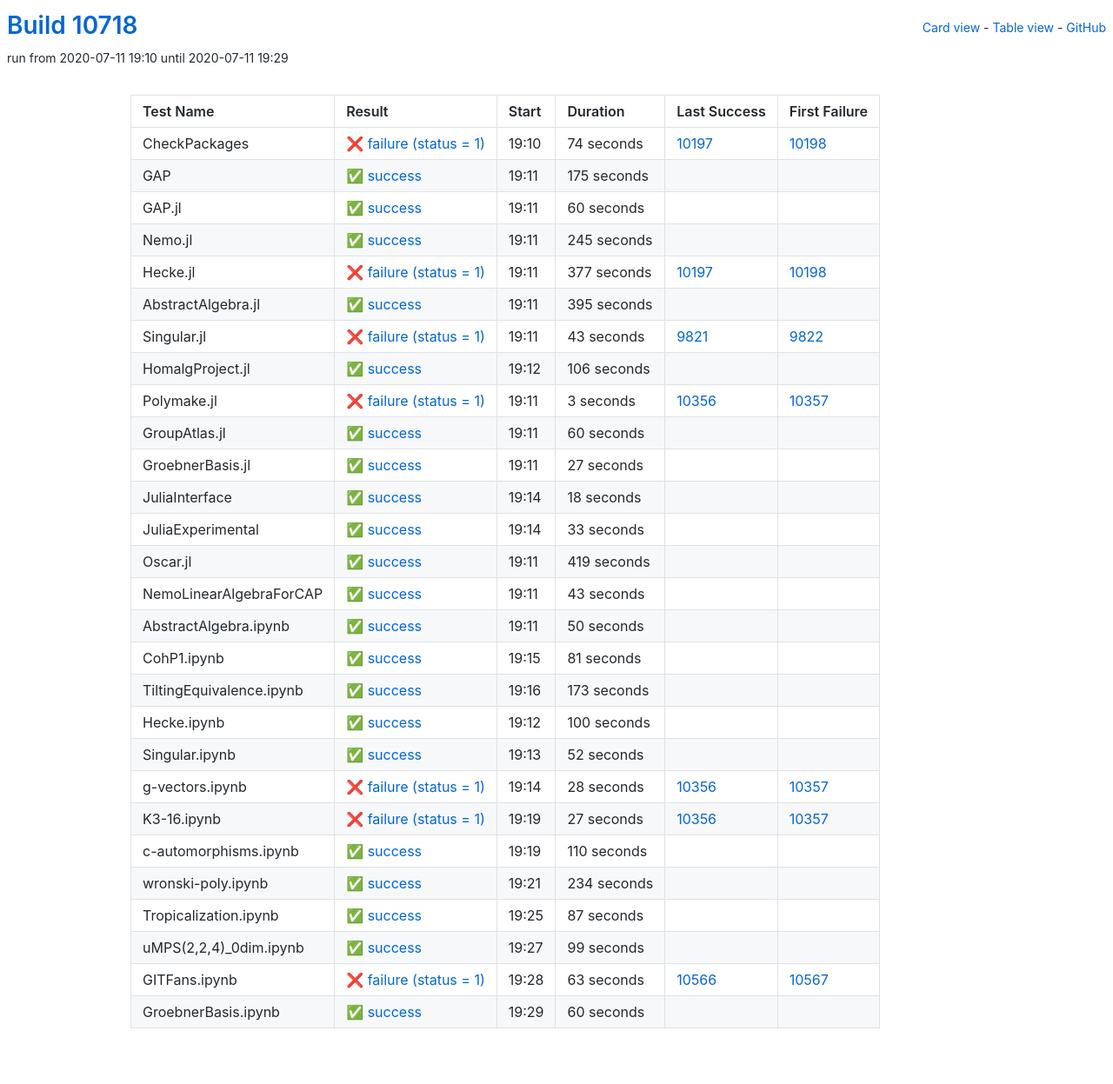
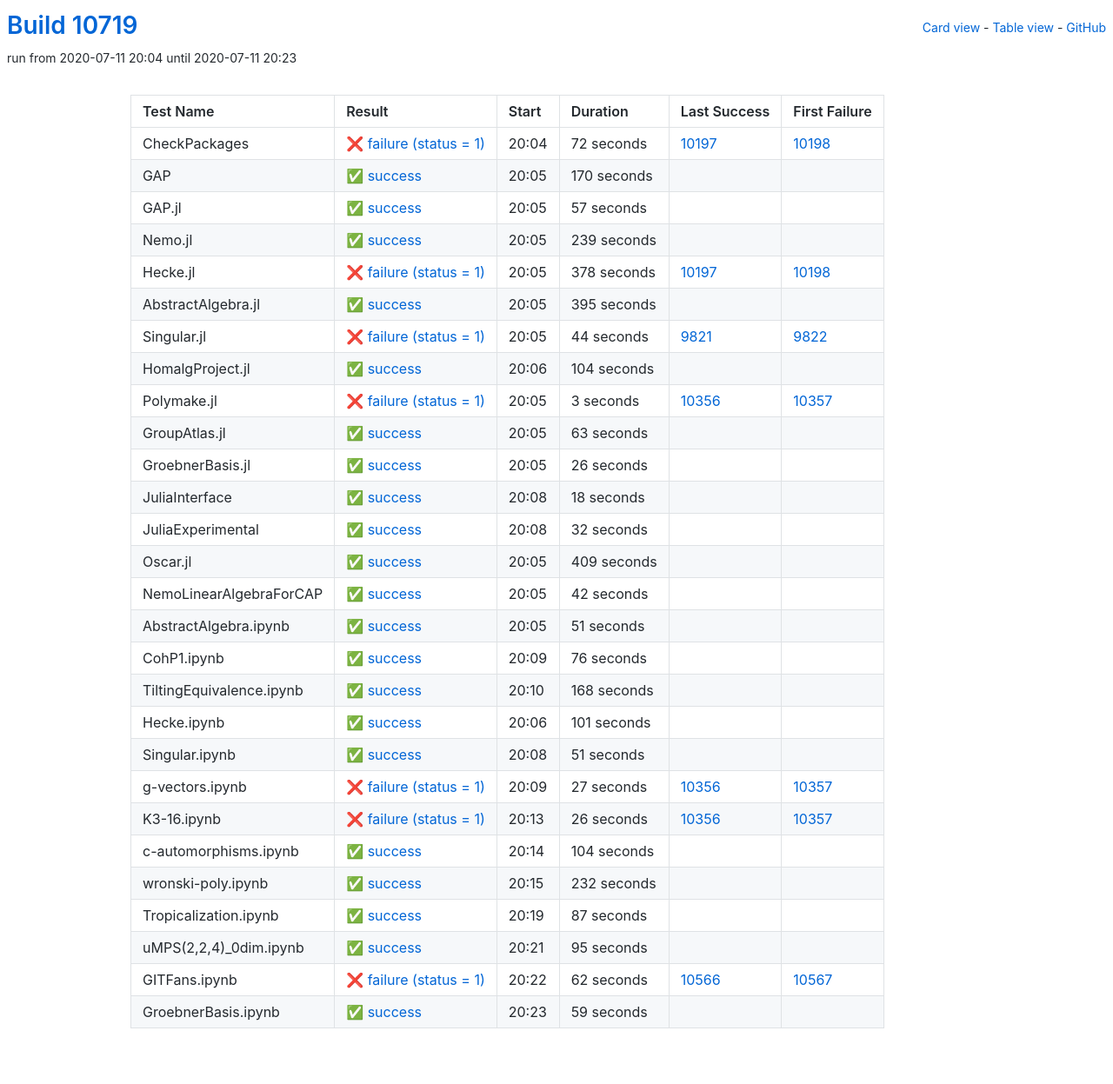
Before and after one commit to oscar-system/oscar-ci-status, a Jekyll site: the page built from table.html, in a window 1280 px wide. Shown: the whole page at 87% size. Built offline with Jekyll 4.4.1, drawn with Linux system fonts in a browser that asks for light colours.

Commit message:
Build #10719

```diff
--- a/_data/ci.yml
+++ b/_data/ci.yml
@@ -1,6 +1,6 @@
 ---
-build: 10718
-build_url: https://oscarci.mathematik.uni-kl.de/job/oscar/10718/
+build: 10719
+build_url: https://oscarci.mathematik.uni-kl.de/job/oscar/10719/
 job: oscar
 organization: oscar-system
 repo: oscar-ci-status
@@ -8,68 +8,68 @@
 tests:
 - name: CheckPackages
   id: checkpackages
-  log: https://oscarci.mathematik.uni-kl.de/job/oscar/10718/artifact/logs/build-10718/CheckPackages.log
-  start: 2020-07-11 19:10
+  log: https://oscarci.mathematik.uni-kl.de/job/oscar/10719/artifact/logs/build-10719/CheckPackages.log
+  start: 2020-07-11 20:04
   success: false
   exitcode: 1
   status: failure
-  duration: 74
+  duration: 72
   last_success: 10197
   last_success_url: https://oscarci.mathematik.uni-kl.de/job/oscar/10197/
   first_failure: 10198
   first_failure_url: https://oscarci.mathematik.uni-kl.de/job/oscar/10198/
 - name: GAP
   id: gap
-  log: https://oscarci.mathematik.uni-kl.de/job/oscar/10718/artifact/logs/build-10718/GAP.log
-  start: 2020-07-11 19:11
+  log: https://oscarci.mathematik.uni-kl.de/job/oscar/10719/artifact/logs/build-10719/GAP.log
+  start: 2020-07-11 20:05
   success: true
   exitcode: 0
   status: success
-  duration: 175
+  duration: 170
   last_success: false
   last_success_url:
   first_failure: false
   first_failure_url:
 - name: GAP.jl
   id: gap-jl
-  log: https://oscarci.mathematik.uni-kl.de/job/oscar/10718/artifact/logs/build-10718/GAP.jl.log
-  start: 2020-07-11 19:11
+  log: https://oscarci.mathematik.uni-kl.de/job/oscar/10719/artifact/logs/build-10719/GAP.jl.log
+  start: 2020-07-11 20:05
   success: true
   exitcode: 0
   status: success
-  duration: 60
+  duration: 57
   last_success: false
   last_success_url:
   first_failure: false
   first_failure_url:
 - name: Nemo.jl
   id: nemo-jl
-  log: https://oscarci.mathematik.uni-kl.de/job/oscar/10718/artifact/logs/build-10718/Nemo.jl.log
-  start: 2020-07-11 19:11
+  log: https://oscarci.mathematik.uni-kl.de/job/oscar/10719/artifact/logs/build-10719/Nemo.jl.log
+  start: 2020-07-11 20:05
   success: true
   exitcode: 0
   status: success
-  duration: 245
+  duration: 239
   last_success: false
   last_success_url:
   first_failure: false
   first_failure_url:
 - name: Hecke.jl
   id: hecke-jl
-  log: https://oscarci.mathematik.uni-kl.de/job/oscar/10718/artifact/logs/build-10718/Hecke.jl.log
-  start: 2020-07-11 19:11
+  log: https://oscarci.mathematik.uni-kl.de/job/oscar/10719/artifact/logs/build-10719/Hecke.jl.log
+  start: 2020-07-11 20:05
   success: false
   exitcode: 1
   status: failure
-  duration: 377
+  duration: 378
   last_success: 10197
   last_success_url: https://oscarci.mathematik.uni-kl.de/job/oscar/10197/
   first_failure: 10198
   first_failure_url: https://oscarci.mathematik.uni-kl.de/job/oscar/10198/
 - name: AbstractAlgebra.jl
   id: abstractalgebra-jl
-  log: https://oscarci.mathematik.uni-kl.de/job/oscar/10718/artifact/logs/build-10718/AbstractAlgebra.jl.log
-  start: 2020-07-11 19:11
+  log: https://oscarci.mathematik.uni-kl.de/job/oscar/10719/artifact/logs/build-10719/AbstractAlgebra.jl.log
+  start: 2020-07-11 20:05
   success: true
   exitcode: 0
   status: success
@@ -80,32 +80,32 @@
   first_failure_url:
 - name: Singular.jl
   id: singular-jl
-  log: https://oscarci.mathematik.uni-kl.de/job/oscar/10718/artifact/logs/build-10718/Singular.jl.log
-  start: 2020-07-11 19:11
+  log: https://oscarci.mathematik.uni-kl.de/job/oscar/10719/artifact/logs/build-10719/Singular.jl.log
+  start: 2020-07-11 20:05
   success: false
   exitcode: 1
   status: failure
-  duration: 43
+  duration: 44
   last_success: 9821
   last_success_url: https://oscarci.mathematik.uni-kl.de/job/oscar/9821/
   first_failure: 9822
   first_failure_url: https://oscarci.mathematik.uni-kl.de/job/oscar/9822/
 - name: HomalgProject.jl
   id: homalgproject-jl
-  log: https://oscarci.mathematik.uni-kl.de/job/oscar/10718/artifact/logs/build-10718/HomalgProject.jl.log
-  start: 2020-07-11 19:12
+  log: https://oscarci.mathematik.uni-kl.de/job/oscar/10719/artifact/logs/build-10719/HomalgProject.jl.log
+  start: 2020-07-11 20:06
   success: true
   exitcode: 0
   status: success
-  duration: 106
+  duration: 104
   last_success: false
   last_success_url:
   first_failure: false
   first_failure_url:
 - name: Polymake.jl
   id: polymake-jl
-  log: https://oscarci.mathematik.uni-kl.de/job/oscar/10718/artifact/logs/build-10718/Polymake.jl.log
-  start: 2020-07-11 19:11
+  log: https://oscarci.mathematik.uni-kl.de/job/oscar/10719/artifact/logs/build-10719/Polymake.jl.log
+  start: 2020-07-11 20:05
   success: false
   exitcode: 1
   status: failure
@@ -116,32 +116,32 @@
   first_failure_url: https://oscarci.mathematik.uni-kl.de/job/oscar/10357/
 - name: GroupAtlas.jl
   id: groupatlas-jl
-  log: https://oscarci.mathematik.uni-kl.de/job/oscar/10718/artifact/logs/build-10718/GroupAtlas.jl.log
-  start: 2020-07-11 19:11
+  log: https://oscarci.mathematik.uni-kl.de/job/oscar/10719/artifact/logs/build-10719/GroupAtlas.jl.log
+  start: 2020-07-11 20:05
   success: true
   exitcode: 0
   status: success
-  duration: 60
+  duration: 63
   last_success: false
   last_success_url:
   first_failure: false
   first_failure_url:
 - name: GroebnerBasis.jl
   id: groebnerbasis-jl
-  log: https://oscarci.mathematik.uni-kl.de/job/oscar/10718/artifact/logs/build-10718/GroebnerBasis.jl.log
-  start: 2020-07-11 19:11
+  log: https://oscarci.mathematik.uni-kl.de/job/oscar/10719/artifact/logs/build-10719/GroebnerBasis.jl.log
+  start: 2020-07-11 20:05
   success: true
   exitcode: 0
   status: success
-  duration: 27
+  duration: 26
   last_success: false
   last_success_url:
   first_failure: false
   first_failure_url:
 - name: JuliaInterface
   id: juliainterface
-  log: https://oscarci.mathematik.uni-kl.de/job/oscar/10718/artifact/logs/build-10718/JuliaInterface.log
-  start: 2020-07-11 19:14
+  log: https://oscarci.mathematik.uni-kl.de/job/oscar/10719/artifact/logs/build-10719/JuliaInterface.log
+  start: 2020-07-11 20:08
   success: true
   exitcode: 0
   status: success
@@ -152,116 +152,104 @@
   first_failure_url:
 - name: JuliaExperimental
   id: juliaexperimental
-  log: https://oscarci.mathematik.uni-kl.de/job/oscar/10718/artifact/logs/build-10718/JuliaExperimental.log
-  start: 2020-07-11 19:14
+  log: https://oscarci.mathematik.uni-kl.de/job/oscar/10719/artifact/logs/build-10719/JuliaExperimental.log
+  start: 2020-07-11 20:08
   success: true
   exitcode: 0
   status: success
-  duration: 33
+  duration: 32
   last_success: false
   last_success_url:
   first_failure: false
   first_failure_url:
 - name: Oscar.jl
   id: oscar-jl
-  log: https://oscarci.mathematik.uni-kl.de/job/oscar/10718/artifact/logs/build-10718/Oscar.jl.log
-  start: 2020-07-11 19:11
+  log: https://oscarci.mathematik.uni-kl.de/job/oscar/10719/artifact/logs/build-10719/Oscar.jl.log
+  start: 2020-07-11 20:05
   success: true
   exitcode: 0
   status: success
-  duration: 419
+  duration: 409
   last_success: false
   last_success_url:
   first_failure: false
   first_failure_url:
 - name: NemoLinearAlgebraForCAP
   id: nemolinearalgebraforcap
-  log: https://oscarci.mathematik.uni-kl.de/job/oscar/10718/artifact/logs/build-10718/NemoLinearAlgebraForCAP.log
-  start: 2020-07-11 19:11
+  log: https://oscarci.mathematik.uni-kl.de/job/oscar/10719/artifact/logs/build-10719/NemoLinearAlgebraForCAP.log
+  start: 2020-07-11 20:05
   success: true
   exitcode: 0
   status: success
-  duration: 43
+  duration: 42
   last_success: false
   last_success_url:
   first_failure: false
   first_failure_url:
 - name: AbstractAlgebra.ipynb
   id: abstractalgebra-ipynb
-  log: https://oscarci.mathematik.uni-kl.de/job/oscar/10718/artifact/logs/build-10718/AbstractAlgebra.ipynb.log
-  start: 2020-07-11 19:11
+  log: https://oscarci.mathematik.uni-kl.de/job/oscar/10719/artifact/logs/build-10719/AbstractAlgebra.ipynb.log
+  start: 2020-07-11 20:05
   success: true
   exitcode: 0
   status: success
-  duration: 50
+  duration: 51
   last_success: false
   last_success_url:
   first_failure: false
   first_failure_url:
 - name: CohP1.ipynb
   id: cohp1-ipynb
-  log: https://oscarci.mathematik.uni-kl.de/job/oscar/10718/artifact/logs/build-10718/CohP1.ipynb.log
-  start: 2020-07-11 19:15
+  log: https://oscarci.mathematik.uni-kl.de/job/oscar/10719/artifact/logs/build-10719/CohP1.ipynb.log
+  start: 2020-07-11 20:09
   success: true
   exitcode: 0
   status: success
-  duration: 81
+  duration: 76
   last_success: false
   last_success_url:
   first_failure: false
   first_failure_url:
 - name: TiltingEquivalence.ipynb
   id: tiltingequivalence-ipynb
-  log: https://oscarci.mathematik.uni-kl.de/job/oscar/10718/artifact/logs/build-10718/TiltingEquivalence.ipynb.log
-  start: 2020-07-11 19:16
+  log: https://oscarci.mathematik.uni-kl.de/job/oscar/10719/artifact/logs/build-10719/TiltingEquivalence.ipynb.log
+  start: 2020-07-11 20:10
   success: true
   exitcode: 0
   status: success
-  duration: 173
+  duration: 168
   last_success: false
   last_success_url:
   first_failure: false
   first_failure_url:
 - name: Hecke.ipynb
   id: hecke-ipynb
-  log: https://oscarci.mathematik.uni-kl.de/job/oscar/10718/artifact/logs/build-10718/Hecke.ipynb.log
-  start: 2020-07-11 19:12
+  log: https://oscarci.mathematik.uni-kl.de/job/oscar/10719/artifact/logs/build-10719/Hecke.ipynb.log
+  start: 2020-07-11 20:06
   success: true
   exitcode: 0
   status: success
-  duration: 100
+  duration: 101
   last_success: false
   last_success_url:
   first_failure: false
   first_failure_url:
 - name: Singular.ipynb
   id: singular-ipynb
-  log: https://oscarci.mathematik.uni-kl.de/job/oscar/10718/artifact/logs/build-10718/Singular.ipynb.log
-  start: 2020-07-11 19:13
+  log: https://oscarci.mathematik.uni-kl.de/job/oscar/10719/artifact/logs/build-10719/Singular.ipynb.log
+  start: 2020-07-11 20:08
   success: true
   exitcode: 0
   status: success
-  duration: 52
+  duration: 51
   last_success: false
   last_success_url:
   first_failure: false
   first_failure_url:
 - name: g-vectors.ipynb
   id: g-vectors-ipynb
-  log: https://oscarci.mathematik.uni-kl.de/job/oscar/10718/artifact/logs/build-10718/g-vectors.ipynb.log
-  start: 2020-07-11 19:14
-  success: false
-  exitcode: 1
-  status: failure
-  duration: 28
-  last_success: 10356
-  last_success_url: https://oscarci.mathematik.uni-kl.de/job/oscar/10356/
-  first_failure: 10357
-  first_failure_url: https://oscarci.mathematik.uni-kl.de/job/oscar/10357/
-- name: K3-16.ipynb
-  id: k3-16-ipynb
-  log: https://oscarci.mathematik.uni-kl.de/job/oscar/10718/artifact/logs/build-10718/K3-16.ipynb.log
-  start: 2020-07-11 19:19
+  log: https://oscarci.mathematik.uni-kl.de/job/oscar/10719/artifact/logs/build-10719/g-vectors.ipynb.log
+  start: 2020-07-11 20:09
   success: false
   exitcode: 1
   status: failure
@@ -270,34 +258,46 @@
   last_success_url: https://oscarci.mathematik.uni-kl.de/job/oscar/10356/
   first_failure: 10357
   first_failure_url: https://oscarci.mathematik.uni-kl.de/job/oscar/10357/
+- name: K3-16.ipynb
+  id: k3-16-ipynb
+  log: https://oscarci.mathematik.uni-kl.de/job/oscar/10719/artifact/logs/build-10719/K3-16.ipynb.log
+  start: 2020-07-11 20:13
+  success: false
+  exitcode: 1
+  status: failure
+  duration: 26
+  last_success: 10356
+  last_success_url: https://oscarci.mathematik.uni-kl.de/job/oscar/10356/
+  first_failure: 10357
+  first_failure_url: https://oscarci.mathematik.uni-kl.de/job/oscar/10357/
 - name: c-automorphisms.ipynb
   id: c-automorphisms-ipynb
-  log: https://oscarci.mathematik.uni-kl.de/job/oscar/10718/artifact/logs/build-10718/c-automorphisms.ipynb.log
-  start: 2020-07-11 19:19
+  log: https://oscarci.mathematik.uni-kl.de/job/oscar/10719/artifact/logs/build-10719/c-automorphisms.ipynb.log
+  start: 2020-07-11 20:14
   success: true
   exitcode: 0
   status: success
-  duration: 110
+  duration: 104
   last_success: false
   last_success_url:
   first_failure: false
   first_failure_url:
 - name: wronski-poly.ipynb
   id: wronski-poly-ipynb
-  log: https://oscarci.mathematik.uni-kl.de/job/oscar/10718/artifact/logs/build-10718/wronski-poly.ipynb.log
-  start: 2020-07-11 19:21
+  log: https://oscarci.mathematik.uni-kl.de/job/oscar/10719/artifact/logs/build-10719/wronski-poly.ipynb.log
+  start: 2020-07-11 20:15
   success: true
   exitcode: 0
   status: success
-  duration: 234
+  duration: 232
   last_success: false
   last_success_url:
   first_failure: false
   first_failure_url:
 - name: Tropicalization.ipynb
   id: tropicalization-ipynb
-  log: https://oscarci.mathematik.uni-kl.de/job/oscar/10718/artifact/logs/build-10718/Tropicalization.ipynb.log
-  start: 2020-07-11 19:25
+  log: https://oscarci.mathematik.uni-kl.de/job/oscar/10719/artifact/logs/build-10719/Tropicalization.ipynb.log
+  start: 2020-07-11 20:19
   success: true
   exitcode: 0
   status: success
@@ -308,36 +308,36 @@
   first_failure_url:
 - name: uMPS(2,2,4)_0dim.ipynb
   id: umps-2-2-4-0dim-ipynb
-  log: https://oscarci.mathematik.uni-kl.de/job/oscar/10718/artifact/logs/build-10718/uMPS-2-2-4-_0dim.ipynb.log
-  start: 2020-07-11 19:27
+  log: https://oscarci.mathematik.uni-kl.de/job/oscar/10719/artifact/logs/build-10719/uMPS-2-2-4-_0dim.ipynb.log
+  start: 2020-07-11 20:21
   success: true
   exitcode: 0
   status: success
-  duration: 99
+  duration: 95
   last_success: false
   last_success_url:
   first_failure: false
   first_failure_url:
 - name: GITFans.ipynb
   id: gitfans-ipynb
-  log: https://oscarci.mathematik.uni-kl.de/job/oscar/10718/artifact/logs/build-10718/GITFans.ipynb.log
-  start: 2020-07-11 19:28
+  log: https://oscarci.mathematik.uni-kl.de/job/oscar/10719/artifact/logs/build-10719/GITFans.ipynb.log
+  start: 2020-07-11 20:22
   success: false
   exitcode: 1
   status: failure
-  duration: 63
+  duration: 62
   last_success: 10566
   last_success_url: https://oscarci.mathematik.uni-kl.de/job/oscar/10566/
   first_failure: 10567
   first_failure_url: https://oscarci.mathematik.uni-kl.de/job/oscar/10567/
 - name: GroebnerBasis.ipynb
   id: groebnerbasis-ipynb
-  log: https://oscarci.mathematik.uni-kl.de/job/oscar/10718/artifact/logs/build-10718/GroebnerBasis.ipynb.log
-  start: 2020-07-11 19:29
+  log: https://oscarci.mathematik.uni-kl.de/job/oscar/10719/artifact/logs/build-10719/GroebnerBasis.ipynb.log
+  start: 2020-07-11 20:23
   success: true
   exitcode: 0
   status: success
-  duration: 60
+  duration: 59
   last_success: false
   last_success_url:
   first_failure: false
```
Also changed, not shown: README.md.
